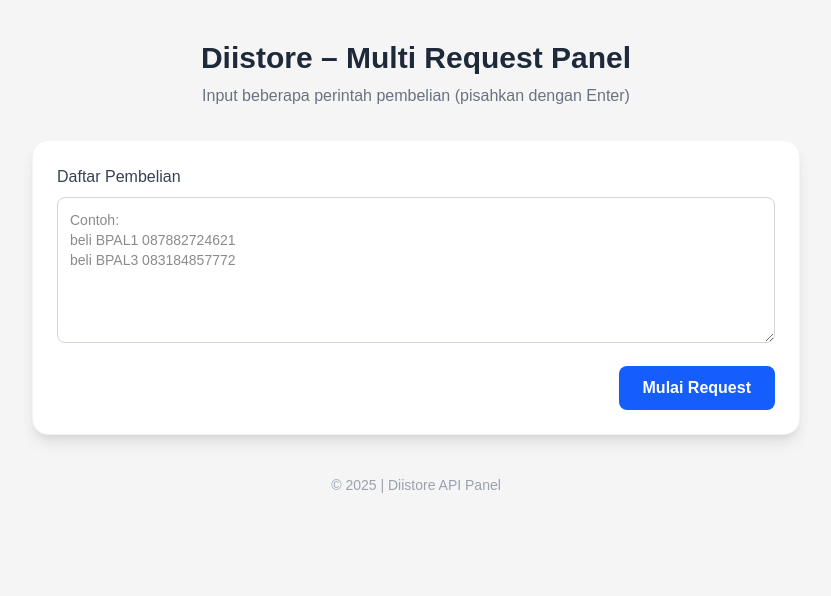
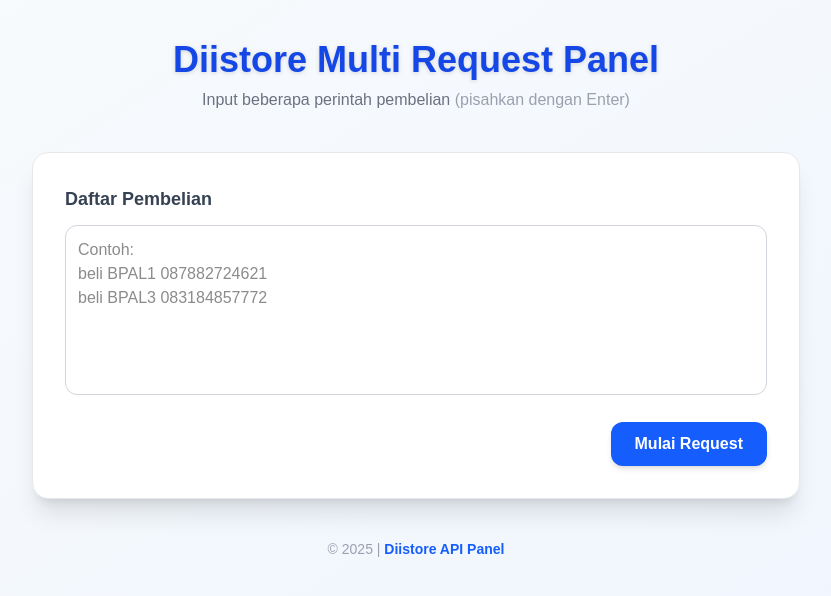
Before and after one commit to mardiharahap/diistore.beli, a Next.js app: page / in a window 1280 px wide. Shown: the top 596 px of the page, without its empty margins (224-1055 px from the left). Built offline with nearby package versions, Linux system fonts and the light colour scheme.

Commit message:
Update page.js

```diff
--- a/src/app/page.js
+++ b/src/app/page.js
@@ -24,7 +24,6 @@
     setLoading(true);
     const apiKey = "8BCDC5E5-2741-40E6-AFAF-66390970BEDA";
 
-    // Buat array request dari setiap baris
     const requests = lines.map((line) => {
       const parts = line.split(" ");
       const produk = parts[1];
@@ -62,20 +61,21 @@
   };
 
   return (
-    <div className="min-h-screen bg-neutral-100 flex flex-col items-center py-10">
+    <div className="min-h-screen bg-gradient-to-br from-slate-50 to-blue-50 flex flex-col items-center py-10 px-4">
       {/* Header */}
-      <div className="text-center mb-8">
-        <h1 className="text-3xl font-bold text-gray-800">
-          Diistore – Multi Request Panel
+      <div className="text-center mb-10">
+        <h1 className="text-4xl font-extrabold text-blue-700 drop-shadow-sm">
+          Diistore Multi Request Panel
         </h1>
-        <p className="text-gray-500 mt-2">
-          Input beberapa perintah pembelian (pisahkan dengan Enter)
+        <p className="text-gray-500 mt-2 text-sm sm:text-base">
+          Input beberapa perintah pembelian <br className="sm:hidden" />
+          <span className="text-gray-400">(pisahkan dengan Enter)</span>
         </p>
       </div>
 
-      {/* Input Card */}
-      <div className="bg-white shadow-lg rounded-2xl w-full max-w-3xl p-6 border border-gray-100">
-        <label className="block text-gray-700 font-medium mb-2">
+      {/* Card */}
+      <div className="bg-white w-full max-w-3xl rounded-2xl shadow-xl border border-gray-200 p-6 sm:p-8">
+        <label className="block text-gray-700 font-semibold mb-3 text-lg">
           Daftar Pembelian
         </label>
         <textarea
@@ -83,34 +83,43 @@
           value={inputText}
           onChange={(e) => setInputText(e.target.value)}
           placeholder={`Contoh:\nbeli BPAL1 087882724621\nbeli BPAL3 083184857772`}
-          className="w-full border border-gray-300 rounded-lg p-3 text-sm focus:outline-none focus:ring-2 focus:ring-blue-500"
+          className="w-full border border-gray-300 rounded-xl p-3 text-sm sm:text-base resize-none focus:outline-none focus:ring-2 focus:ring-blue-500 focus:border-transparent transition"
         />
 
-        <div className="flex justify-end mt-4">
+        {/* Tombol */}
+        <div className="flex justify-end mt-5">
           <button
             onClick={handleRun}
             disabled={loading}
-            className={`px-6 py-2.5 rounded-lg font-semibold text-white transition ${loading
-              ? "bg-gray-400 cursor-not-allowed"
-              : "bg-blue-600 hover:bg-blue-700"
-              }`}
+            className={`px-6 py-2.5 rounded-xl font-semibold text-white text-sm sm:text-base shadow-md transition-all duration-300 ${
+              loading
+                ? "bg-gray-400 cursor-not-allowed"
+                : "bg-blue-600 hover:bg-blue-700 hover:shadow-lg"
+            }`}
           >
             {loading ? "Memproses..." : "Mulai Request"}
           </button>
         </div>
 
-        {/* Error Message */}
+        {/* Error */}
         {error && (
-          <div className="bg-red-50 border border-red-300 text-red-700 p-3 rounded-lg mt-4">
+          <div className="bg-red-50 border border-red-300 text-red-700 p-3 rounded-xl mt-5 text-sm sm:text-base">
             {error}
           </div>
         )}
 
-        {/* Results */}
+        {/* Loading Info */}
+        {loading && (
+          <div className="text-center text-blue-600 font-medium mt-5 animate-pulse">
+            Sedang memproses semua pembelian...
+          </div>
+        )}
+
+        {/* Hasil */}
         {results.length > 0 && (
-          <div className="mt-6 overflow-x-auto border border-gray-200 rounded-lg">
-            <table className="w-full text-sm text-left text-gray-700">
-              <thead className="bg-gray-100 uppercase text-xs text-gray-600">
+          <div className="mt-6 overflow-x-auto border border-gray-200 rounded-xl">
+            <table className="w-full text-sm text-gray-700">
+              <thead className="bg-blue-100 text-blue-800 uppercase text-xs">
                 <tr>
                   <th className="px-4 py-3 border-b">No. HP</th>
                   <th className="px-4 py-3 border-b">Produk</th>
@@ -122,13 +131,16 @@
                 {results.map((item, i) => (
                   <tr
                     key={i}
-                    className="border-b hover:bg-gray-50 transition"
+                    className="border-b last:border-none hover:bg-blue-50/40 transition"
                   >
                     <td className="px-4 py-2 font-medium">{item.no}</td>
                     <td className="px-4 py-2">{item.produk}</td>
                     <td
-                      className={`px-4 py-2 font-semibold ${item.data?.status ? "text-green-600" : "text-red-600"
-                        }`}
+                      className={`px-4 py-2 font-semibold ${
+                        item.data?.status
+                          ? "text-green-600"
+                          : "text-red-600"
+                      }`}
                     >
                       {item.data?.status ? "Sukses" : "Gagal"}
                     </td>
@@ -141,18 +153,12 @@
             </table>
           </div>
         )}
-
-        {/* Loading */}
-        {loading && (
-          <div className="text-center text-blue-600 font-medium mt-4 animate-pulse">
-            Sedang memproses semua pembelian...
-          </div>
-        )}
       </div>
 
       {/* Footer */}
       <div className="text-sm text-gray-400 mt-10">
-        © {new Date().getFullYear()} | Diistore API Panel
+        © {new Date().getFullYear()} |{" "}
+        <span className="font-semibold text-blue-600">Diistore API Panel</span>
       </div>
     </div>
   );
```
